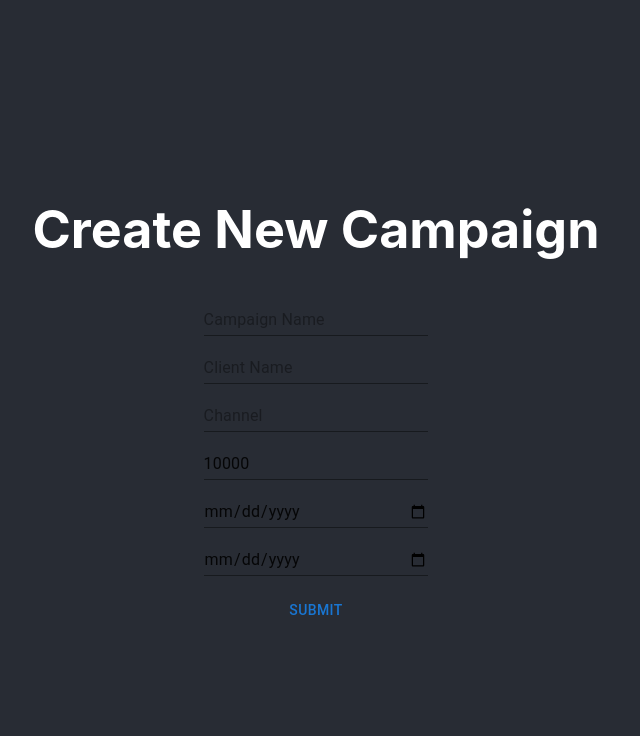
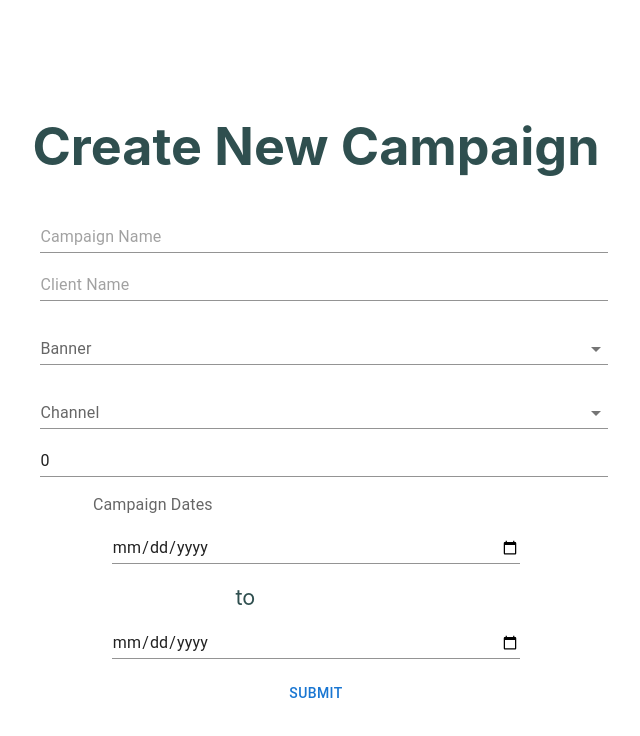
Before and after one commit to emmpaz/full-stack-dashboard, a React (Create React App) app in the folder my-app/: page /createCampaign in a window 1280 px wide. Shown: the top 736 px of the page, without its empty margins (324-964 px from the left). Built offline with nearby package versions, Linux system fonts and the light colour scheme.

Commit message:
create campaign page updates

```diff
--- a/my-app/src/App.css
+++ b/my-app/src/App.css
@@ -14,14 +14,14 @@
 }
 
 .App-header {
-  background-color: #282c34;
+  background-color: white;
   min-height: 100vh;
   display: flex;
   flex-direction: column;
   align-items: center;
   justify-content: center;
   font-size: calc(10px + 2vmin);
-  color: white;
+  color: darkslategray;
 }
 
 .App-link {
--- a/my-app/src/components/createCampaignComp.tsx
+++ b/my-app/src/components/createCampaignComp.tsx
@@ -1,6 +1,6 @@
 import React, { useState } from 'react';
 import axios from 'axios';
-import { Box, Button, Input } from '@mui/material';
+import { Box, Button, Input, Select, MenuItem, InputLabel, FormControl } from '@mui/material';
 import { Campaign } from '../helper files/types';
 
 const defaultCampaign: Campaign = {
@@ -8,7 +8,7 @@ const defaultCampaign: Campaign = {
     banner: '',
     company: '',
     channel: '',
-    budget: 10000.00,
+    budget: 0,
     campaignName: '',
     startDate: new Date(2022-12-12),
     endDate: new Date(2023-1-12),
@@ -45,12 +45,31 @@ export const CreateCampaignComp = () => {
         noValidate
         autoComplete="off"
       >
-            <Input type="text" name="campaignName" placeholder="Campaign Name" value={newCampaign.campaignName} onChange={handleInputChange}></Input><br />
-            <Input type="text" name="company" placeholder="Client Name" value={newCampaign.company} onChange={handleInputChange}></Input><br />
-            <Input type="text" name="channel" placeholder="Channel" value={newCampaign.channel} onChange={handleInputChange}></Input><br />
-            <Input type="number" name="budget" placeholder="1000.00" value={newCampaign.budget} onChange={handleInputChange}></Input><br />
-            <Input type="date" name="startDate" value={newCampaign.startDate} onChange={handleInputChange}></Input><br />
-            <Input type="date" name="endDate" value={newCampaign.endDate} onChange={handleInputChange}></Input><br />
+            <Input style ={{width: '100%'}} type="text" name="campaignName" placeholder="Campaign Name" value={newCampaign.campaignName} onChange={handleInputChange}></Input><br />
+            <Input style ={{width: '100%'}} type="text" name="company" placeholder="Client Name" value={newCampaign.company} onChange={handleInputChange}></Input><br />
+            <FormControl style ={{width: '100%'}} variant="standard">
+              <InputLabel id="banner_id">Banner</InputLabel>
+              <Select style ={{width: '100%'}} labelId="banner_id" label="banner" value={newCampaign.banner} onChange={handleInputChange}>
+                <MenuItem value="Fresh Direct">Fresh Direct</MenuItem>
+                <MenuItem value="Food Lion">Food Lion</MenuItem>
+                <MenuItem value="Stop and Shop">Stop and Shop</MenuItem>
+                <MenuItem value="The Giant Company">The Giant Company</MenuItem>
+                <MenuItem value="Giant">Giant</MenuItem>
+                <MenuItem value="Hannaford">Hannaford</MenuItem>
+              </Select>
+            </FormControl> <br />
+            <FormControl style ={{width: '100%'}} variant="standard">
+              <InputLabel id="channel_id">Channel</InputLabel>
+              <Select style ={{width: '100%'}} label="channel" name="channel" value={newCampaign.channel} onChange={handleInputChange}>
+                <MenuItem value="On-Site">On-Site</MenuItem>
+                <MenuItem value="Off-Site">Off-Site</MenuItem>
+                <MenuItem value="In-Store">In-Store</MenuItem>
+            </Select></FormControl> <br />
+            <Input style ={{width: '100%'}} type="number" name="budget" value={newCampaign.budget} onChange={handleInputChange}></Input><br />
+            <InputLabel>Campaign Dates</InputLabel>
+            <Input style={{width: '72%'}} type="date" name="startDate" value={newCampaign.startDate} onChange={handleInputChange}></Input>
+            <p><small>to</small></p>
+            <Input style={{width: '72%'}} type="date" name="endDate" value={newCampaign.endDate} onChange={handleInputChange}></Input><br />
             <Button type="submit" onClick={handleSubmit}>Submit</Button>
         </Box>
     )
--- a/my-app/src/pages/login.tsx
+++ b/my-app/src/pages/login.tsx
@@ -16,7 +16,7 @@ const ColorButton = styled(Button)<ButtonProps>(({ theme }) => ({
 
   const CssTextField = styled(TextField)({
     '& label':{
-        color:'white'
+        color:'darkgray'
     },
     '& .MuiInput-underline':{
         borderBottomColor:'white'
```
